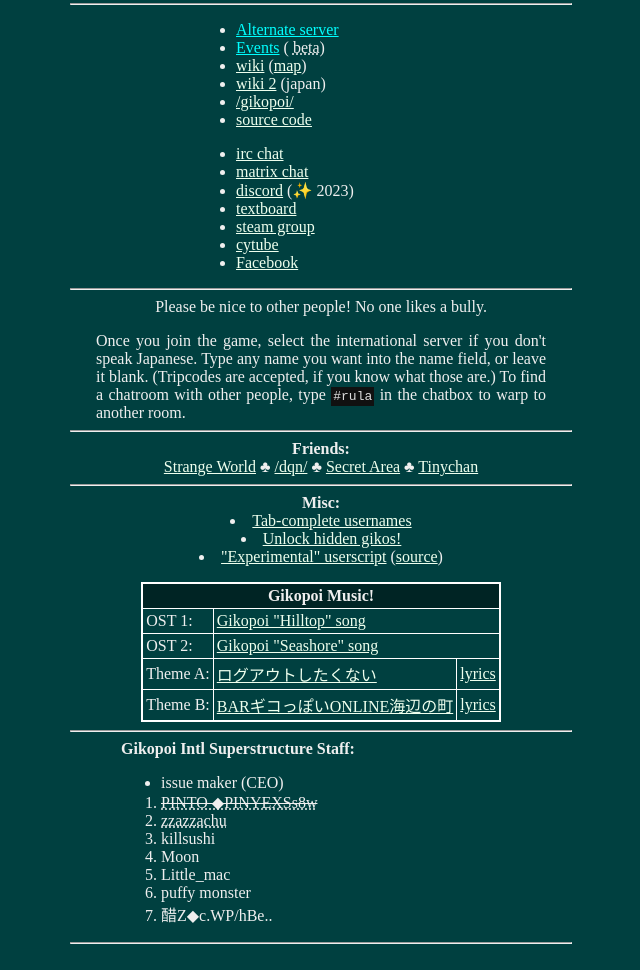
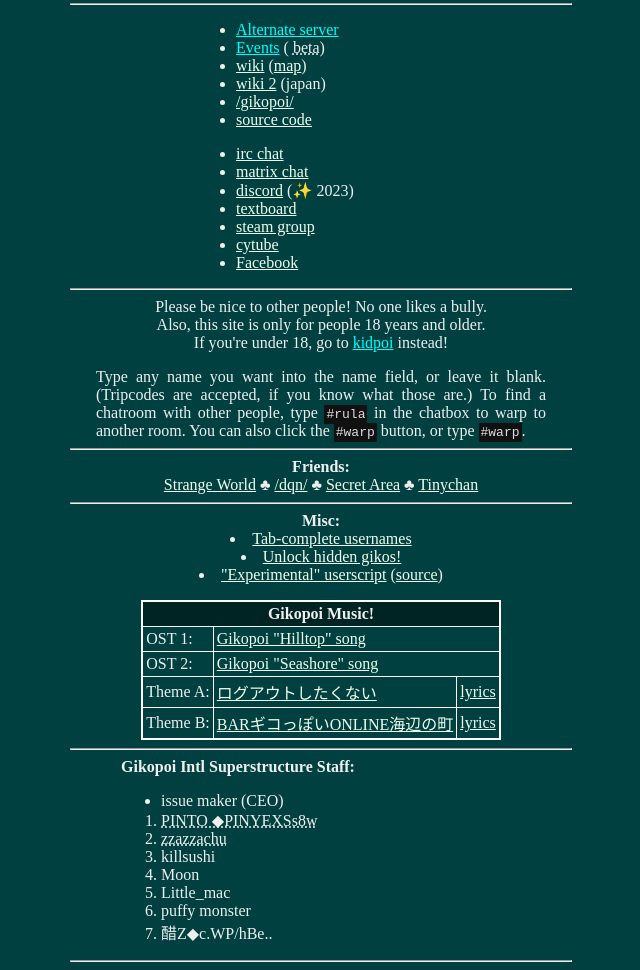
Before and after one commit to 153/gikopoi.com, a plain HTML site: page index.html in a window 1280 px wide. Shown: the part 73-1043 px from the top of the page, without its empty margins (319-959 px from the left). Drawn offline with Linux system fonts and the light colour scheme.

Commit message:
updated homepage

```diff
--- a/index.html
+++ b/index.html
@@ -82,12 +82,14 @@ th {border: 1px solid whide; padding: 3px; background-color: #002424}
 </div>
 <hr>
 Please be nice to other people! <nobr>No one likes a bully.</nobr>
+<br>Also, this site is only for people 18 years and older.
+<br> If you're under 18, go to <a href="//gikopoipoi.net" style="color:cyan">kidpoi</a> instead!
 <p><div style="text-align:justify;max-width:450px">
-Once you join the game, select the international server if you don't
-speak Japanese. Type any name you want into the name field, or leave it
-blank. (Tripcodes are accepted, if you know what those are.)
+Type any name you want into the name field, or leave it blank.
+(Tripcodes are accepted, if you know what those are.)
 To find a chatroom with other people, type <code>#rula</code>
-in the chatbox to warp to another room.
+in the chatbox to warp to another room. You can also click the
+<code>#warp</code> button, or type <code>#warp</code>.
 </div></div><hr>
 <b>Friends:</b><br>
 <a href="//ayashii.net">Strange World</a>
@@ -125,7 +127,7 @@ BAR&#12462;&#12467;&#12387;&#12413;&#12356;ONLINE&#28023;&#36794;&#12398;&#30010
 <div style="width:400px;text-align:left">
 <b id="staff">Gikopoi Intl Superstructure Staff:</b> <br>
 <ul><li> issue maker (CEO)</ul><ol style="margin-top: -15px;">
-  <li> <del><abbr title="Vice President">PINTO &#9670;PINYEXSs8w</abbr></del>
+  <li> <abbr title="Vice President">PINTO &#9670;PINYEXSs8w</abbr>
   <li> <abbr title="Chief of Sales">zzazzachu</abbr>
   <li> killsushi
   <li> Moon
```
